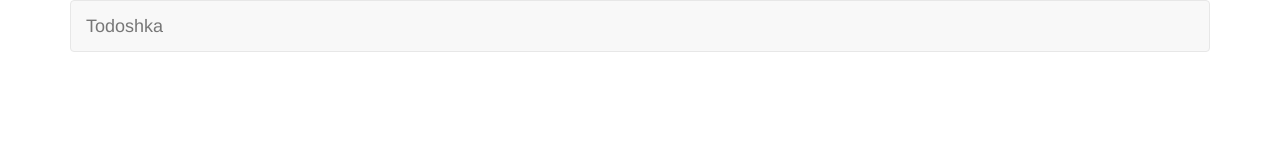
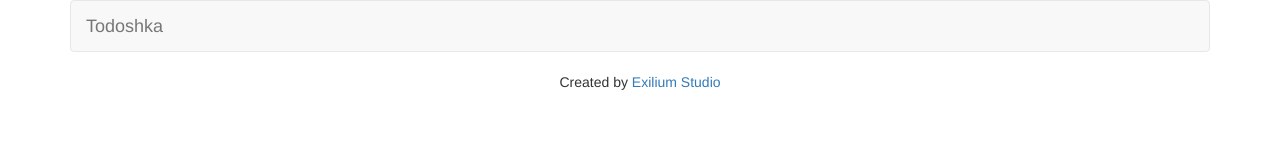
Before and after one commit to Kerthara/todoshka, a plain HTML site: page index.html in a window 1280 px wide. Drawn offline with nearby package versions, Linux system fonts and the light colour scheme.

Commit message:
added footer

```diff
--- a/index.html
+++ b/index.html
@@ -27,6 +27,9 @@
       <!-- CONTENT END -->
 
       <!-- FOOTER START -->
+      <footer>
+        <p class="text-center">Created by <a href="http://exilium.ca" target="_">Exilium Studio</a></p>
+      </footer>
       <!-- FOOTER END -->
     </div>
 
```
